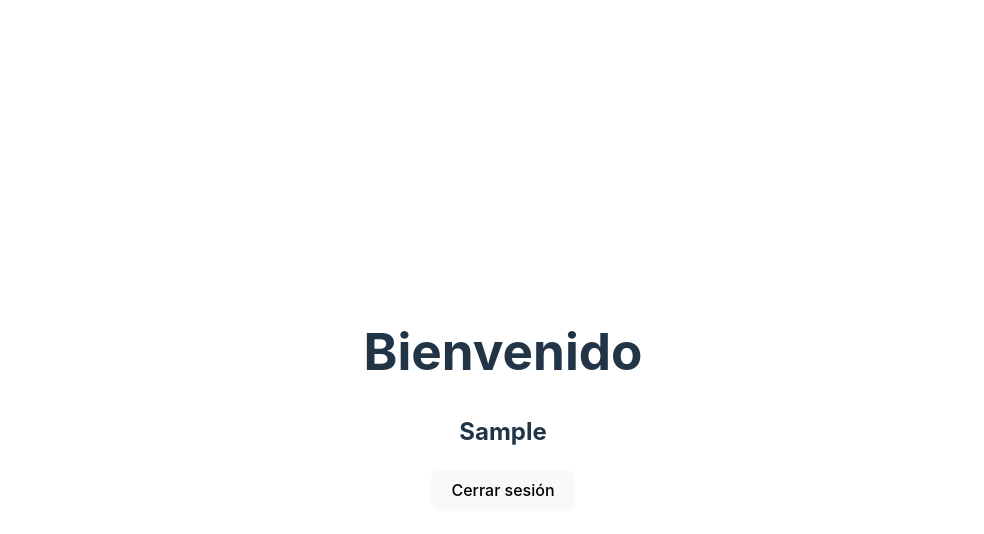
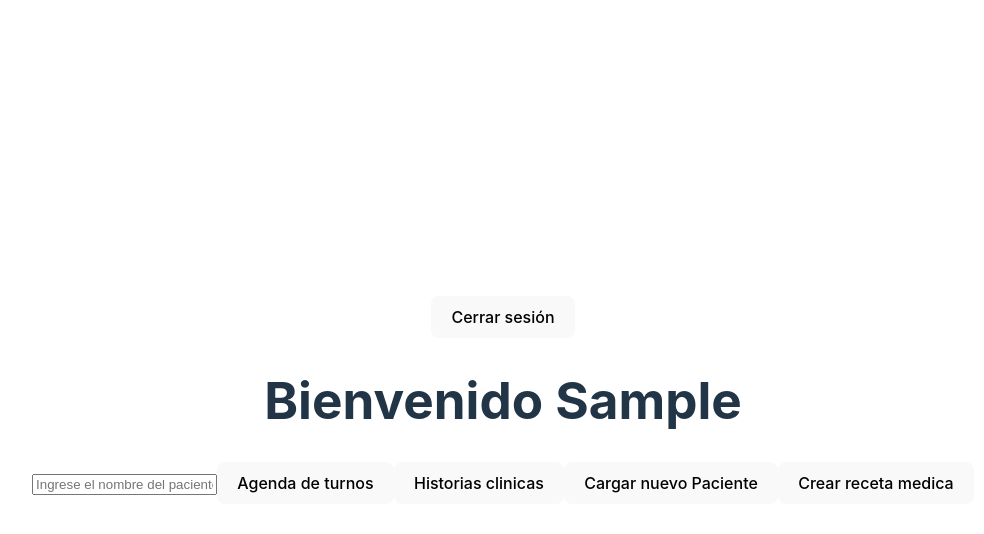
Before and after one commit to Elluis1/VitePagBaseDeDatos, a React (Vite) app: page / in a window 1280 px wide. Both pictures are taken after typing "Sample", "Sample123" into the empty fields and a click on the button "Iniciar sesión". Shown: the top 534 px of the page, without its empty margins (137-1121 px from the left). Built offline with nearby package versions, Linux system fonts and the light colour scheme.

Commit message:
agregando botones inicio

```diff
--- a/src/App.css
+++ b/src/App.css
@@ -16,14 +16,26 @@
   background-color: red;
 }
 
+/* .botonInicio{
+  display: flex;
+  justify-content: center;
+  background-color: blueviolet;
+  flex-direction: column;
+  align-items: center;
+  text-align: center;
+  gap: 2rem;
+  size: 10;
+} */
+
 .boton{
   display: flex;
   justify-content: center;
   background-color: blueviolet;
+  flex-direction: column;
+  align-items: center;
   text-align: center;
   gap: 1rem;
   size: 20;
-
 }
 
 .logo {
--- a/src/App.jsx
+++ b/src/App.jsx
@@ -1,6 +1,6 @@
 import "./App.css";
-import { Login } from "./pestañas/login.jsx";
-import { Inicio } from "./pestañas/inicio.jsx";
+import { Login } from "./pestañas/Login.jsx";
+import { Inicio } from "./pestañas/Inicio.jsx";
 import { useState } from "react";
 const nombre = "LuigiMete"
 const contrasenia = "SalchichaPure"
@@ -11,7 +11,7 @@ function App() {
 
   return (
     <div className="App">
-      {!(user.length > 0 && password.length > 2) ? (
+      {!(user.length > 0 && password.length > 6) ? (
         <Login setUser={setUser} setPassword={setPassword} />
       ) : (
         <Inicio user={user} setUser={setUser} />
--- a/src/componentes/designs.jsx
+++ b/src/componentes/designs.jsx
@@ -1,7 +1,7 @@
 import '../App.css'
 
-export function BotonG(txt) {
+export function BotonG({txt, className}) {
     return(
-        <button className="boton"> {txt.txt} </button>
+        <button className={className}> {txt} </button>
     )
 }
--- a/src/pestañas/inicio.jsx
+++ b/src/pestañas/inicio.jsx
@@ -1,13 +1,22 @@
-export function Inicio({user, setUser}) {
-    const handleLogout = () => {
-        setUser([])
-    }
+import { BotonG } from "../componentes/designs";
+import "../App.css";
+
+export function Inicio({ user, setUser }) {
+  const handleLogout = () => {
+    setUser([]);
+  };
 
   return (
     <div>
-      <h1>Bienvenido</h1>
-      <h2> {user} </h2>
-      <button onClick={handleLogout}>Cerrar sesión</button>
+      <header>
+        <button onClick={handleLogout}>Cerrar sesión</button>
+      </header>
+      <h1> Bienvenido {user} </h1>
+      <input placeholder="Ingrese el nombre del paciente" />
+      <BotonG className="botonInicio" txt="Agenda de turnos" />
+      <BotonG className="botonInicio" txt="Historias clinicas" />
+      <BotonG className="botonInicio" txt="Cargar nuevo Paciente" />
+      <BotonG className="botonInicio" txt="Crear receta medica" />
     </div>
   );
 }
```
